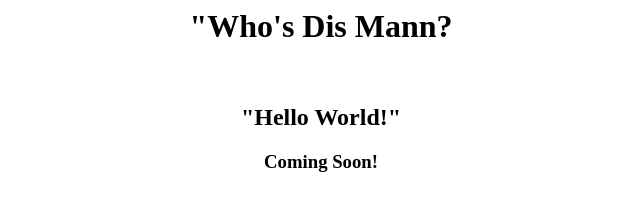
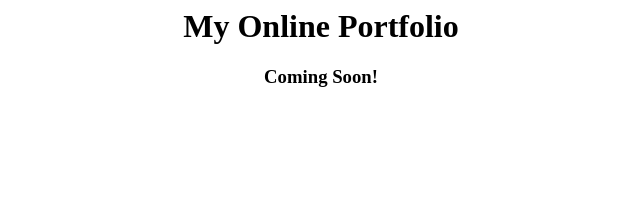
Before and after one commit to SaikoPsyche/saikopsyche.github.io, a plain HTML site: page index.html in a window 1280 px wide. Shown: the whole page, without its empty margins (319-959 px from the left). Drawn offline with Linux system fonts and the light colour scheme.

Commit message:
Updated Coming Soon Page

```diff
--- a/index.html
+++ b/index.html
@@ -1,13 +1,11 @@
 <html lang="en">
 <head>
-    <meta charset="UTF-8">
-    <meta name="viewport" content="width=device-width, initial-scale=1.0">
-    <title>Who's Dis Mann?</title>
+  <meta charset="UTF-8">
+  <meta name="viewport" content="width=device-width, initial-scale=1.0">
+  <title>Who Dis Mann?</title>
 </head>
 <body>
-    <center><h1>"Who's Dis Mann?</h1></center>
-    <br>
-    <center><h2>"Hello World!"</h2></center>
-    <center><h3>Coming Soon!</h3></center>
+  <center><h1>My Online Portfolio</h1></center>
+  <center><h3>Coming Soon!</h3></center>
 </body>
 </html>
```
Also changed, not shown: Background/matrixRain.js (added).
